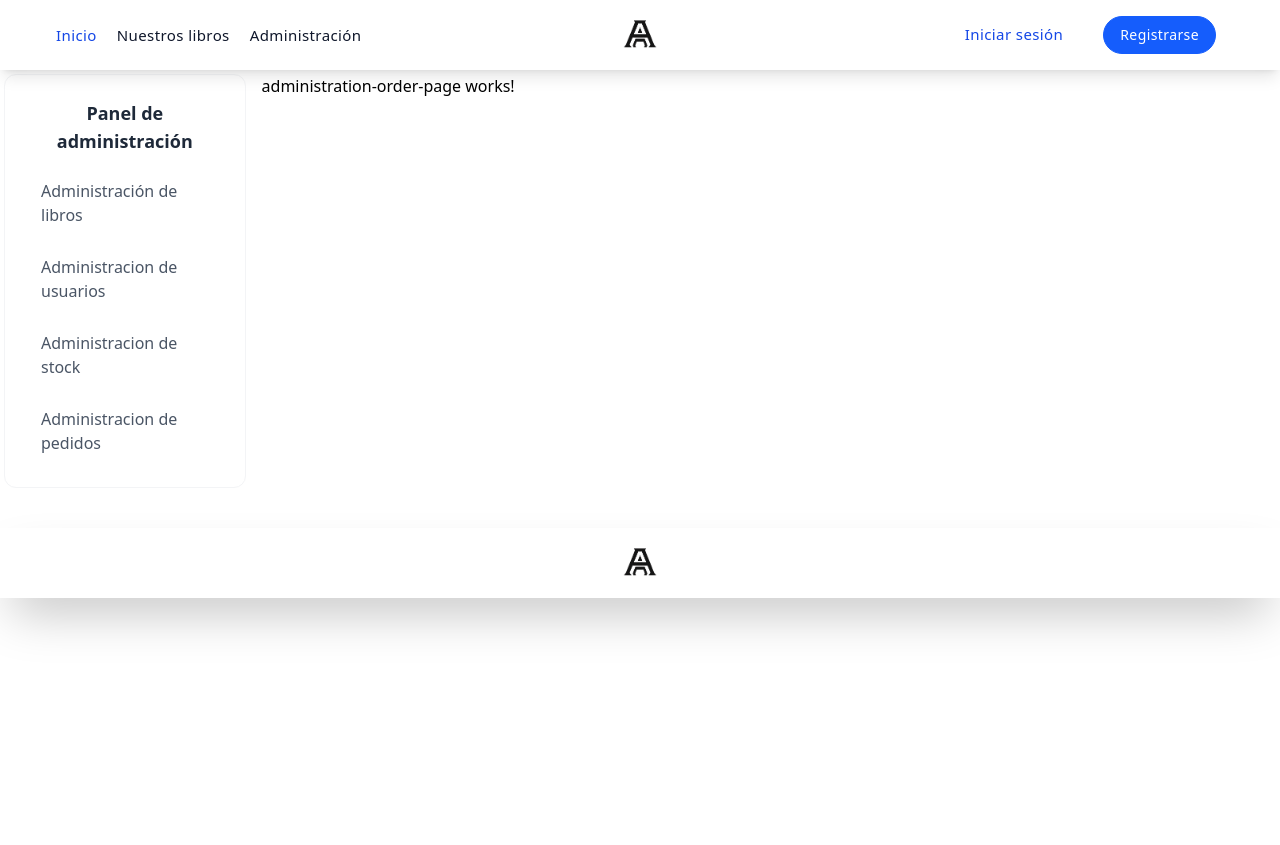
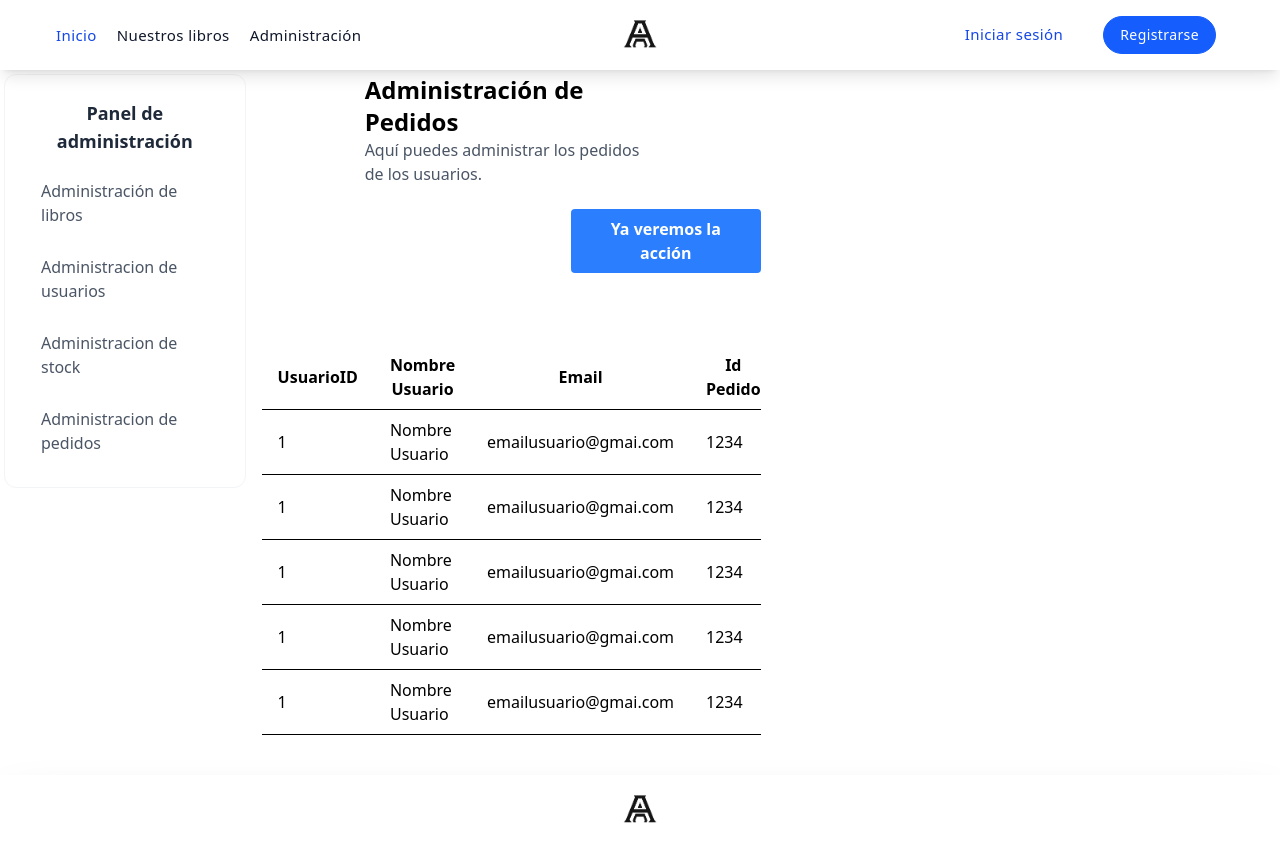
Before and after one commit to AlbertoAndrade10/LibreriaOnlineFullStack, an Angular app in the folder Frontend/: page /dashboard/administration-orders in a window 1280 px wide. Before the commit the page ends 800 px from the top, so only its background shows below. Built offline with nearby package versions, Linux system fonts and the light colour scheme.

Commit message:
FRONTEND: AdministrationOrderPage, AdministrationStockPage, AdministrationUserPage were mocked up

```diff
--- a/Frontend/src/app/pages/dashboard/administration-book-page/administration-book-page.html
+++ b/Frontend/src/app/pages/dashboard/administration-book-page/administration-book-page.html
@@ -6,7 +6,7 @@
     </div>
 
     <div action-component>
-        <app-action-component buttonText="Agregar Usuario">
+        <app-action-component buttonText="Agregar Libro">
             ></app-action-component>
     </div>
 
--- a/Frontend/src/app/pages/dashboard/administration-book-page/administration-book-page.ts
+++ b/Frontend/src/app/pages/dashboard/administration-book-page/administration-book-page.ts
@@ -11,10 +11,13 @@ import { TableComponent } from "../GlobalTemplate/table-component/table-componen
   styleUrl: './administration-book-page.css'
 })
 export class AdministrationBookPage {
-  tableHeaders = ['Nombre', 'Email', 'Rol', 'Estado'];
+  tableHeaders = ['Id', 'Nombre', 'Author', 'Precio', 'Estado'];
   tableData = [
-    ['Juan Pérez', 'juan@example.com', 'Admin', 'Activo'],
-    ['María García', 'maria@example.com', 'Usuario', 'Activo'],
-    ['Carlos López', 'carlos@example.com', 'Usuario', 'Inactivo']
+    ['1', 'Nombre libro ', 'Nombre autor', '1.1', 'Activo'],
+    ['1', 'Nombre libro ', 'Nombre autor', '1.1', 'Activo'],
+    ['1', 'Nombre libro ', 'Nombre autor', '1.1', 'Activo'],
+    ['1', 'Nombre libro ', 'Nombre autor', '1.1', 'Activo'],
+    ['1', 'Nombre libro ', 'Nombre autor', '1.1', 'Activo'],
+
   ];
 }
--- a/Frontend/src/app/pages/dashboard/administration-order-page/administration-order-page.html
+++ b/Frontend/src/app/pages/dashboard/administration-order-page/administration-order-page.html
@@ -1 +1,19 @@
-<p>administration-order-page works!</p>
+<app-global-template-content>
+    <div title-component>
+        <app-title-component title="Administración de Pedidos"
+            subtitle="Aquí puedes administrar los pedidos de los usuarios.">
+        </app-title-component>
+    </div>
+
+    <div action-component>
+        <app-action-component buttonText="Ya veremos la acción">
+            ></app-action-component>
+    </div>
+
+    <div table-component>
+        <app-table-component [headers]="tableHeaders" [data]="tableData">></app-table-component>
+
+    </div>
+
+
+</app-global-template-content>
--- a/Frontend/src/app/pages/dashboard/administration-order-page/administration-order-page.ts
+++ b/Frontend/src/app/pages/dashboard/administration-order-page/administration-order-page.ts
@@ -1,11 +1,24 @@
 import { Component } from '@angular/core';
+import { GlobalTemplateContent } from "../GlobalTemplate/global-template-content/global-template-content";
+import { TitleComponent } from "../GlobalTemplate/title-component/title-component";
+import { TableComponent } from "../GlobalTemplate/table-component/table-component";
+import { ActionComponent } from "../GlobalTemplate/action-component/action-component";
 
 @Component({
   selector: 'app-administration-order-page',
-  imports: [],
+  imports: [GlobalTemplateContent, TitleComponent, TableComponent, ActionComponent],
   templateUrl: './administration-order-page.html',
   styleUrl: './administration-order-page.css'
 })
 export class AdministrationOrderPage {
+  tableHeaders = ['UsuarioID', 'Nombre Usuario', 'Email', 'Id Pedido'];
+  tableData = [
+    ['1', 'Nombre Usuario ', 'emailusuario@gmai.com', '1234'],
+    ['1', 'Nombre Usuario ', 'emailusuario@gmai.com', '1234'],
+    ['1', 'Nombre Usuario ', 'emailusuario@gmai.com', '1234'],
+    ['1', 'Nombre Usuario ', 'emailusuario@gmai.com', '1234'],
+    ['1', 'Nombre Usuario ', 'emailusuario@gmai.com', '1234'],
 
+
+  ];
 }
--- a/Frontend/src/app/pages/dashboard/administration-stock-page/administration-stock-page.html
+++ b/Frontend/src/app/pages/dashboard/administration-stock-page/administration-stock-page.html
@@ -1 +1,18 @@
-<p>administration-stock-page works!</p>
+<app-global-template-content>
+    <div title-component>
+        <app-title-component title="Administración de Stock" subtitle="Aquí puedes administrar el stock de los libros.">
+        </app-title-component>
+    </div>
+
+    <div action-component>
+        <app-action-component buttonText="Realizar pedido">
+            ></app-action-component>
+    </div>
+
+    <div table-component>
+        <app-table-component [headers]="tableHeaders" [data]="tableData">></app-table-component>
+
+    </div>
+
+
+</app-global-template-content>
--- a/Frontend/src/app/pages/dashboard/administration-stock-page/administration-stock-page.ts
+++ b/Frontend/src/app/pages/dashboard/administration-stock-page/administration-stock-page.ts
@@ -1,11 +1,23 @@
 import { Component } from '@angular/core';
+import { GlobalTemplateContent } from "../GlobalTemplate/global-template-content/global-template-content";
+import { TitleComponent } from "../GlobalTemplate/title-component/title-component";
+import { ActionComponent } from "../GlobalTemplate/action-component/action-component";
+import { TableComponent } from "../GlobalTemplate/table-component/table-component";
 
 @Component({
   selector: 'app-administration-stock-page',
-  imports: [],
+  imports: [GlobalTemplateContent, TitleComponent, ActionComponent, TableComponent],
   templateUrl: './administration-stock-page.html',
   styleUrl: './administration-stock-page.css'
 })
 export class AdministrationStockPage {
+  tableHeaders = ['IdBook', 'NombreLibro', 'stock',];
+  tableData = [
+    ['1', 'Nombre libro ', '100'],
+    ['1', 'Nombre libro ', '100'],
+    ['1', 'Nombre libro ', '100'],
+    ['1', 'Nombre libro ', '100'],
+    ['1', 'Nombre libro ', '100'],
 
+  ];
 }
--- a/Frontend/src/app/pages/dashboard/administration-user-page/administration-user-page.html
+++ b/Frontend/src/app/pages/dashboard/administration-user-page/administration-user-page.html
@@ -1 +1,19 @@
-<p>administration-user-page works!</p>
+<app-global-template-content>
+    <div title-component>
+        <app-title-component title="Administración de Usuario"
+            subtitle="Aquí puedes administrar los usuarios de la librería.">
+        </app-title-component>
+    </div>
+
+    <div action-component>
+        <app-action-component buttonText="Agregar Usuario">
+            ></app-action-component>
+    </div>
+
+    <div table-component>
+        <app-table-component [headers]="tableHeaders" [data]="tableData">></app-table-component>
+
+    </div>
+
+
+</app-global-template-content>
--- a/Frontend/src/app/pages/dashboard/administration-user-page/administration-user-page.ts
+++ b/Frontend/src/app/pages/dashboard/administration-user-page/administration-user-page.ts
@@ -1,11 +1,25 @@
 import { Component } from '@angular/core';
+import { GlobalTemplateContent } from "../GlobalTemplate/global-template-content/global-template-content";
+import { TitleComponent } from "../GlobalTemplate/title-component/title-component";
+import { ActionComponent } from "../GlobalTemplate/action-component/action-component";
+import { TableComponent } from "../GlobalTemplate/table-component/table-component";
 
 @Component({
   selector: 'app-administration-user-page',
-  imports: [],
+  imports: [GlobalTemplateContent, TitleComponent, ActionComponent, TableComponent],
   templateUrl: './administration-user-page.html',
   styleUrl: './administration-user-page.css'
 })
 export class AdministrationUserPage {
+  tableHeaders = ['Id', 'Nombre', 'Email', 'Rol', 'Estado'];
+  tableData = [
+    ['1', 'Nombre Usuario ', 'email@gmail.com', 'USER', 'Activo'],
+    ['1', 'Nombre Usuario ', 'email@gmail.com', 'ADMIN', 'Activo'],
+    ['1', 'Nombre Usuario ', 'email@gmail.com', 'ADMIN', 'Activo'],
+    ['1', 'Nombre Usuario ', 'email@gmail.com', 'ADMIN', 'Activo'],
+    ['1', 'Nombre Usuario ', 'email@gmail.com', 'ADMIN', 'Activo'],
 
+
+
+  ];
 }
```
